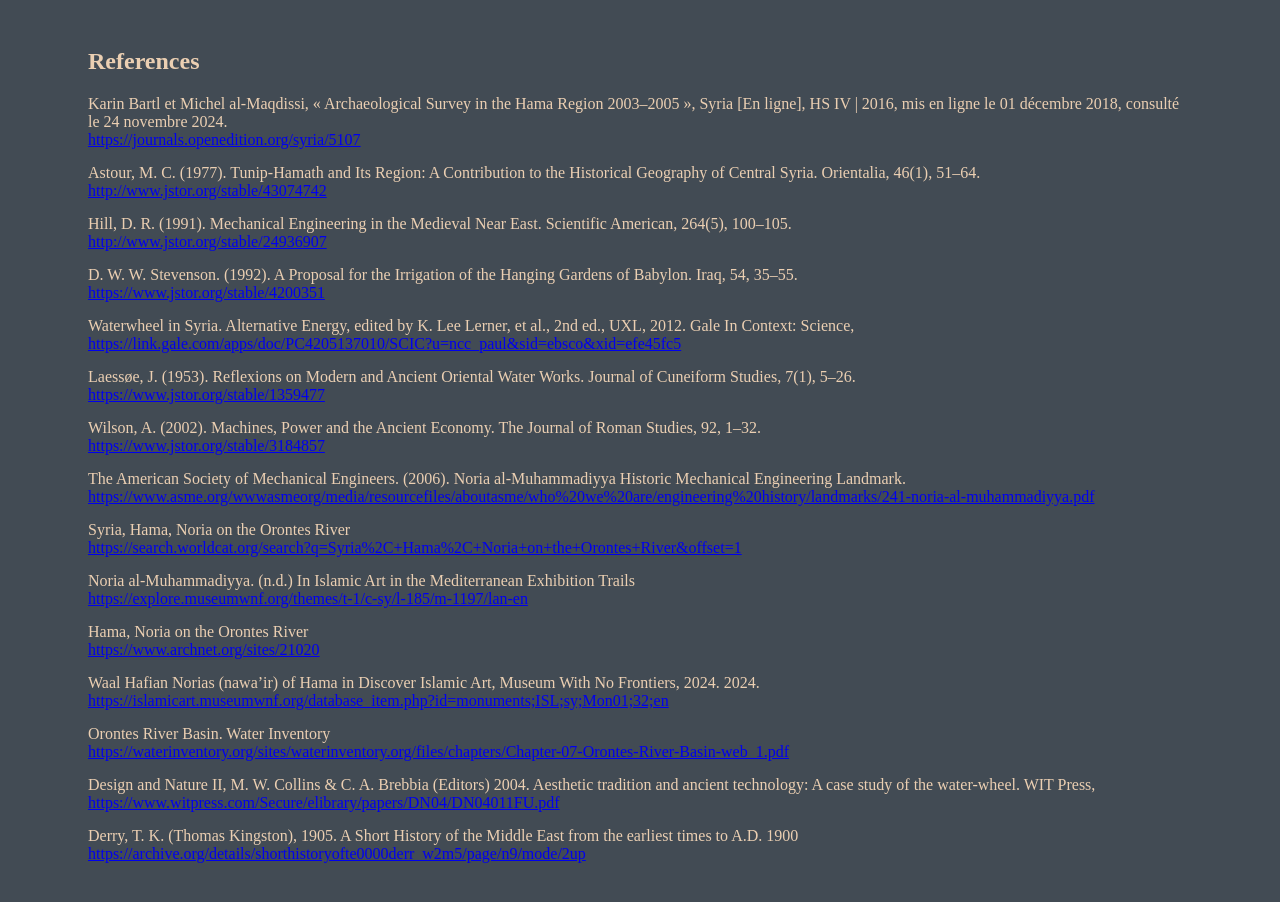
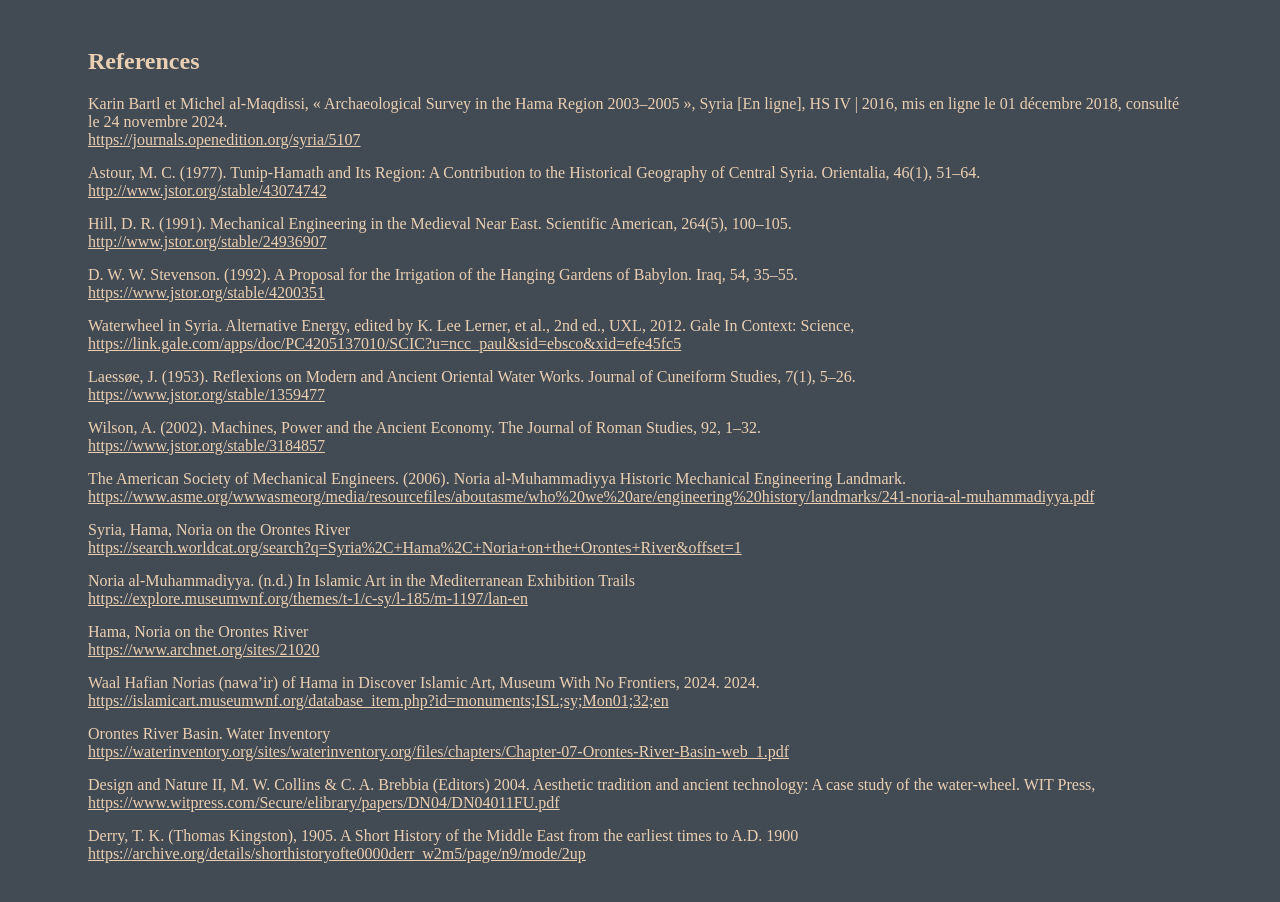
Before and after one commit to Sushi314/Noriasofhama, a React (Vite) app: page / in a window 1280 px wide. Shown: the part 4980-5882 px from the top of the page. Built offline with nearby package versions, Linux system fonts and the light colour scheme.

Commit message:
changed link color

```diff
--- a/src/css/App.css
+++ b/src/css/App.css
@@ -15,4 +15,9 @@ body {
     color: #EBCFB2;
     background-color: #424b54;
     padding: 5em;
+
 }
+
+a {
+    color: #EBCFB2;
+}
```
